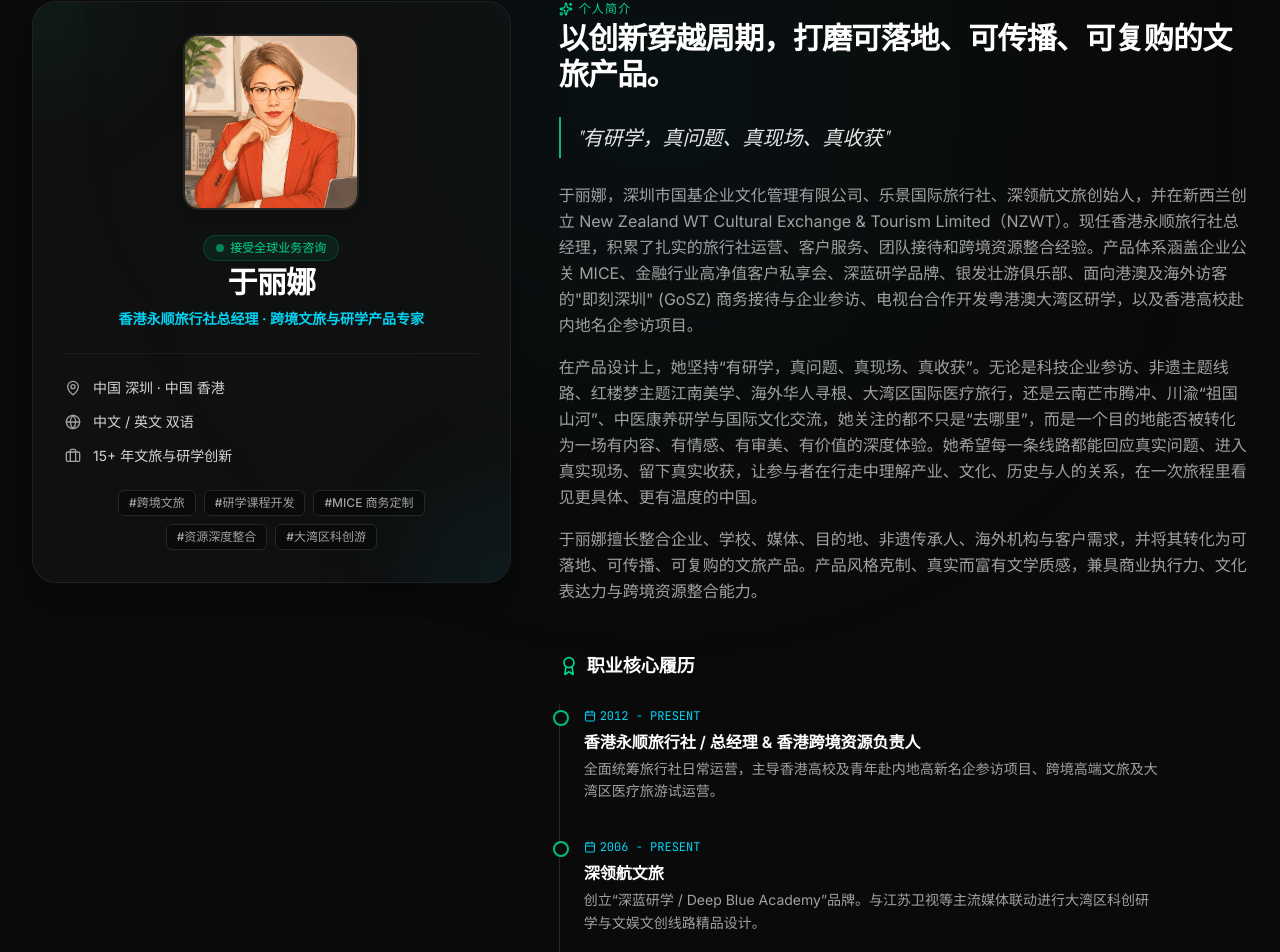
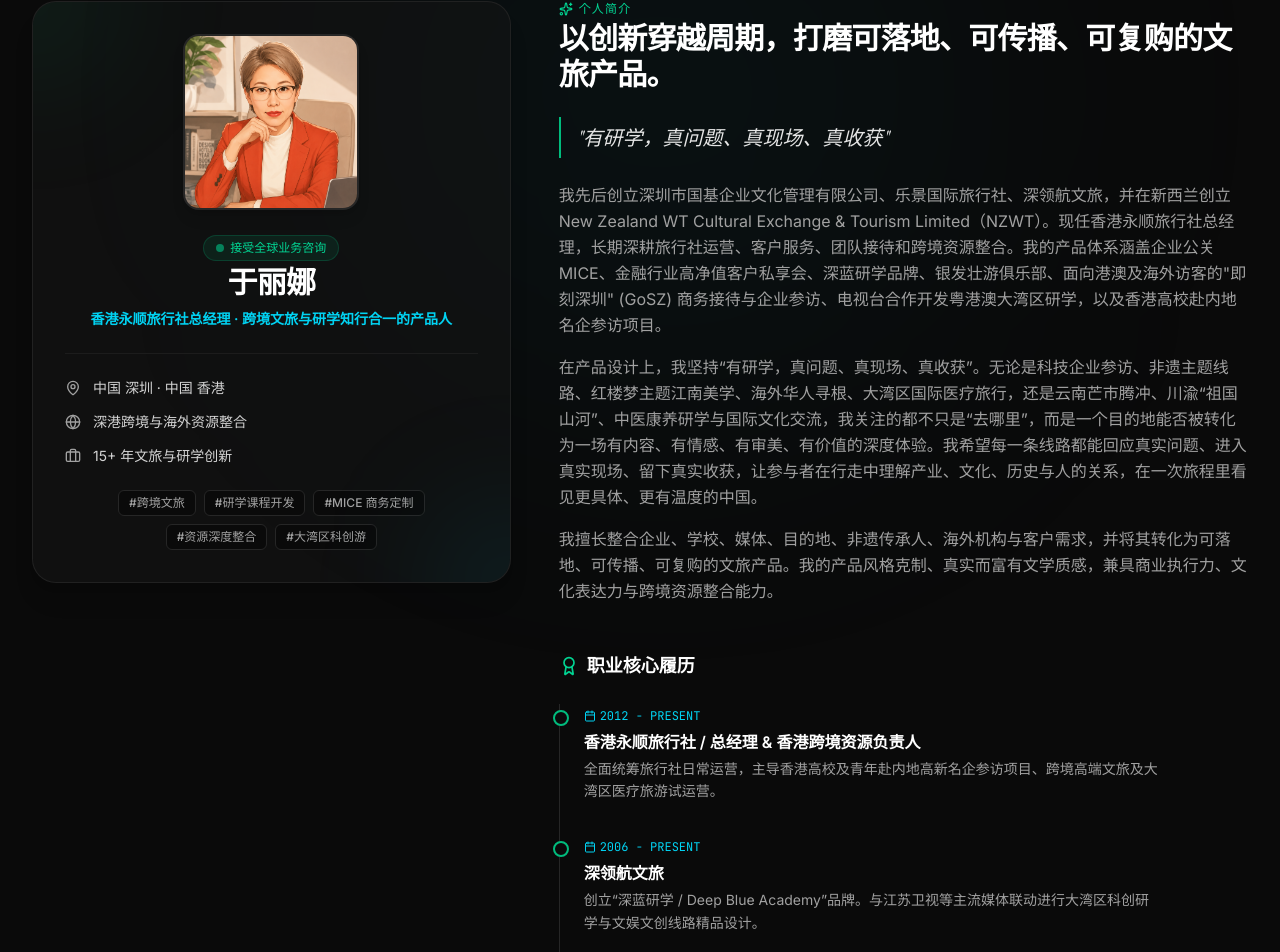
Before and after one commit to laneige9191/personal-fortfolio, a React (Vite) app: page / in a window 1280 px wide. Shown: the part 1008-1960 px from the top of the page. Built offline with nearby package versions, Linux system fonts and the light colour scheme; a web font is replaced by a local one.

Commit message:
Refine profile positioning copy
Update profile sidebar label, title positioning, and first-person bio copy.

```diff
--- a/src/components/ProfileSection.tsx
+++ b/src/components/ProfileSection.tsx
@@ -87,7 +87,7 @@ export const ProfileSection: React.FC<ProfileSectionProps> = ({
               </div>
               <div className="flex items-center gap-3">
                 <Globe className="w-4 h-4 text-neutral-400 flex-shrink-0" />
-                <span>{language === 'zh' ? '中文 / 英文 双语' : 'Bilingual: Mandarin / English'}</span>
+                <span>{language === 'zh' ? '深港跨境与海外资源整合' : 'Shenzhen-HK Cross-Border & Overseas Resource Integration'}</span>
               </div>
               <div className="flex items-center gap-3">
                 <Briefcase className="w-4 h-4 text-neutral-400 flex-shrink-0" />
--- a/src/data.ts
+++ b/src/data.ts
@@ -11,8 +11,8 @@ export const defaultProfile: Profile = {
     en: 'Luna Yu',
   },
   title: {
-    zh: '香港永顺旅行社总经理 · 跨境文旅与研学产品专家',
-    en: 'General Manager of WT Travel HK · Cross-Border Cultural Tourism Specialist',
+    zh: '香港永顺旅行社总经理 · 跨境文旅与研学知行合一的产品人',
+    en: 'General Manager of WT Travel HK · Practice-Oriented Cultural Tourism Product Builder',
   },
   slogan: {
     zh: '有研学，真问题、真现场、真收获',
@@ -21,16 +21,16 @@ export const defaultProfile: Profile = {
   avatarUrl: '/src/assets/images/regenerated_image_1783181952266.png',
   bio: [
     {
-      zh: '于丽娜，深圳市国基企业文化管理有限公司、乐景国际旅行社、深领航文旅创始人，并在新西兰创立 New Zealand WT Cultural Exchange & Tourism Limited（NZWT）。现任香港永顺旅行社总经理，积累了扎实的旅行社运营、客户服务、团队接待和跨境资源整合经验。产品体系涵盖企业公关 MICE、金融行业高净值客户私享会、深蓝研学品牌、银发壮游俱乐部、面向港澳及海外访客的"即刻深圳" (GoSZ) 商务接待与企业参访、电视台合作开发粤港澳大湾区研学，以及香港高校赴内地名企参访项目。',
-      en: 'Luna Yu is the founder of Shenzhen Guoji Corporate Culture Management, Lejing International Travel Service, Deep Navigation Cultural Tourism, and New Zealand WT Cultural Exchange & Tourism Limited (NZWT) in New Zealand. Currently serving as the General Manager of Hong Kong Wing Shun Travel, she has accumulated extensive, hands-on experience in travel agency operations, high-end guest hospitality, corporate delegations, and cross-border resource integration.',
+      zh: '我先后创立深圳市国基企业文化管理有限公司、乐景国际旅行社、深领航文旅，并在新西兰创立 New Zealand WT Cultural Exchange & Tourism Limited（NZWT）。现任香港永顺旅行社总经理，长期深耕旅行社运营、客户服务、团队接待和跨境资源整合。我的产品体系涵盖企业公关 MICE、金融行业高净值客户私享会、深蓝研学品牌、银发壮游俱乐部、面向港澳及海外访客的"即刻深圳" (GoSZ) 商务接待与企业参访、电视台合作开发粤港澳大湾区研学，以及香港高校赴内地名企参访项目。',
+      en: 'I founded Shenzhen Guoji Corporate Culture Management, Lejing International Travel Service, Deep Navigation Cultural Tourism, and New Zealand WT Cultural Exchange & Tourism Limited (NZWT). I now serve as General Manager of Hong Kong Wing Shun Travel, with hands-on experience in travel agency operations, high-end guest hospitality, corporate delegations, and cross-border resource integration.',
     },
     {
-      zh: '在产品设计上，她坚持“有研学，真问题、真现场、真收获”。无论是科技企业参访、非遗主题线路、红楼梦主题江南美学、海外华人寻根、大湾区国际医疗旅行，还是云南芒市腾冲、川渝“祖国山河”、中医康养研学与国际文化交流，她关注的都不只是“去哪里”，而是一个目的地能否被转化为一场有内容、有情感、有审美、有价值的深度体验。她希望每一条线路都能回应真实问题、进入真实现场、留下真实收获，让参与者在行走中理解产业、文化、历史与人的关系，在一次旅程里看见更具体、更有温度的中国。',
-      en: 'In product design, she champions the ethos: "Real Programs, Real Issues, Real Scenarios, and Real Gains." Whether coordinating tech corporate delegations, intangible cultural heritage pathways, Dream of the Red Chamber-themed Jiangnan aesthetics, diaspora homecoming trips, GBA international medical wellness journeys, or TCM wellness tours, she focuses not just on "where to go," but on how to transform a destination into an immersive experience loaded with substance, emotion, aesthetic taste, and lasting value.',
+      zh: '在产品设计上，我坚持“有研学，真问题、真现场、真收获”。无论是科技企业参访、非遗主题线路、红楼梦主题江南美学、海外华人寻根、大湾区国际医疗旅行，还是云南芒市腾冲、川渝“祖国山河”、中医康养研学与国际文化交流，我关注的都不只是“去哪里”，而是一个目的地能否被转化为一场有内容、有情感、有审美、有价值的深度体验。我希望每一条线路都能回应真实问题、进入真实现场、留下真实收获，让参与者在行走中理解产业、文化、历史与人的关系，在一次旅程里看见更具体、更有温度的中国。',
+      en: 'In product design, I champion the ethos: "Real Programs, Real Issues, Real Scenarios, and Real Gains." Whether coordinating tech corporate delegations, intangible cultural heritage pathways, Dream of the Red Chamber-themed Jiangnan aesthetics, diaspora homecoming trips, GBA international medical wellness journeys, or TCM wellness tours, I focus not just on "where to go," but on how to transform a destination into an immersive experience with substance, emotion, aesthetic taste, and lasting value.',
     },
     {
-      zh: '于丽娜擅长整合企业、学校、媒体、目的地、非遗传承人、海外机构与客户需求，并将其转化为可落地、可传播、可复购的文旅产品。产品风格克制、真实而富有文学质感，兼具商业执行力、文化表达力与跨境资源整合能力。',
-      en: 'Luna excels in orchestrating complex synergies across corporate clients, educational institutions, media outlets, heritage masters, and overseas networks. She translates these synergies into highly executable, viral, and repeatable travel products characterized by disciplined styling, authentic emotional resonance, and literal, human quality.',
+      zh: '我擅长整合企业、学校、媒体、目的地、非遗传承人、海外机构与客户需求，并将其转化为可落地、可传播、可复购的文旅产品。我的产品风格克制、真实而富有文学质感，兼具商业执行力、文化表达力与跨境资源整合能力。',
+      en: 'I orchestrate complex synergies across corporate clients, educational institutions, media outlets, heritage masters, and overseas networks. I translate these synergies into highly executable, shareable, and repeatable travel products characterized by disciplined styling, authentic emotional resonance, and human quality.',
     }
   ],
   tags: [
```
